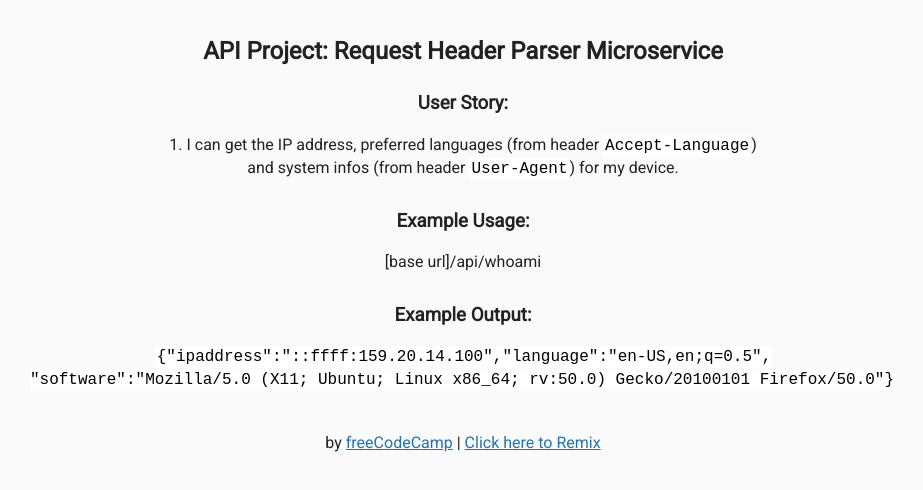
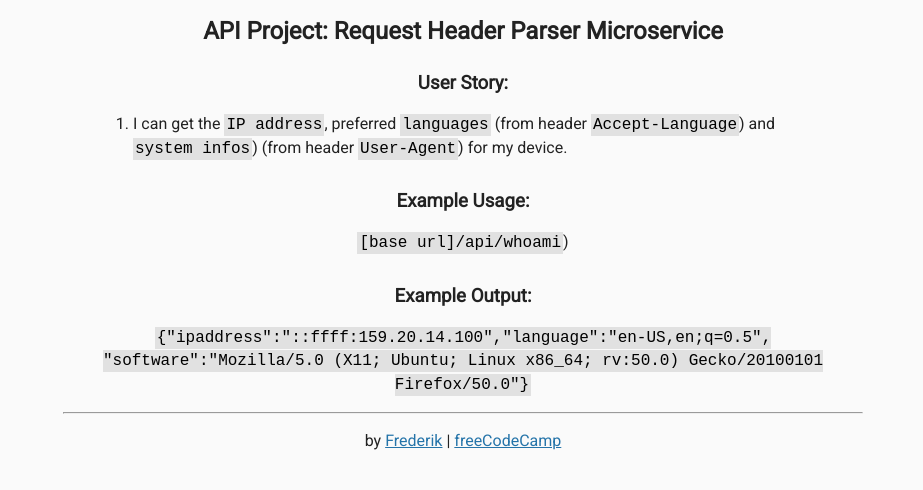
Before and after one commit to Myrmidonut/fcc_api_request_header_parser, a website: page views/index.html in a window 1280 px wide. Shown: the whole page, without its empty margins (177-1100 px from the left). Drawn offline with Linux system fonts and the light colour scheme; files that its build step writes are made by us from their sources.

Commit message:
html css rework

```diff
--- a/public/style.css
+++ b/public/style.css
@@ -10,28 +10,34 @@ body {
 .container {
 	padding: 0;
 	margin-top: 40px;
+  margin: auto;
+  max-width: 800px;
 }
 
 h3 {
   margin-top: 30px;
 }
 
-.footer {
-	margin-top: 40px;
+.user-stories {
+  position: relative;
+  text-align: left;
+  max-width: 700px;
+  margin: 15px auto;
 }
 
-.user-stories {
-  position: relative;
-  text-align: justify;
-  max-width: 700px;
-  margin: 15px auto;
+.user-stories li {
+  margin-bottom: 1em;
 }
 
 code {
   font-family: monospace;
   padding: 2px;
   color: black;
-  background-color: #fff;
+  background-color: rgba(0,0,0,0.1);
+}
+
+a {
+	color: #2574A9;
 }
 
 ol {
@@ -45,11 +51,3 @@ ul {
 li {
   margin-bottom: 0.5em;
 }
-
-.user-stories li {
-  margin-bottom: 1em;
-}
-
-a {
-	color: #2574A9;
-}
--- a/views/index.html
+++ b/views/index.html
@@ -13,23 +13,28 @@
       <h2>API Project: Request Header Parser Microservice</h2>
 
       <h3>User Story:</h3>
-      1. I can get the IP address, preferred languages (from header <code>Accept-Language</code>)<br> and system infos (from header <code>User-Agent</code>) for my device.
+      <ol class="user-stories">
+        <li>I can get the <code>IP address</code>, preferred <code>languages</code> (from header <code>Accept-Language</code>) and <code>system infos</code>) (from header <code>User-Agent</code>) for my device.</li>
+      </ol>
 
       <h3>Example Usage:</h3>
       <p>
-        [base url]/api/whoami
+        <code>[base url]/api/whoami</code>)
       </p>
 
       <h3>Example Output:</h3>
       <p>
         <code>{"ipaddress":"::ffff:159.20.14.100","language":"en-US,en;q=0.5",<br>"software":"Mozilla/5.0 (X11; Ubuntu; Linux x86_64; rv:50.0) Gecko/20100101 Firefox/50.0"}</code>
       </p>
-    </div>
 
-    <div class="footer">
-      <p>
-        by <a href="http://www.freecodecamp.com">freeCodeCamp</a> | <a href="https://hyperdev.com/#!/remix/FCC_API_header_bplate/8c449aa9-a80c-47ad-8142-8da90f658731">Click here to Remix</a>
-      </p>
+      <hr>
+
+      <div class="footer">
+        <p>
+          by <a href="https://github.com/Myrmidonut/fcc_api_request_header_parser" title="GitHub Repository" target="_blank">Frederik</a> | <a href="https://learn.freecodecamp.org/" title="Learn to code at freeCodeCamp" target="_blank">freeCodeCamp</a>
+        </p>
+      </div>
+
     </div>
   </body>
 </html>
```
Also changed, not shown: README.md.
